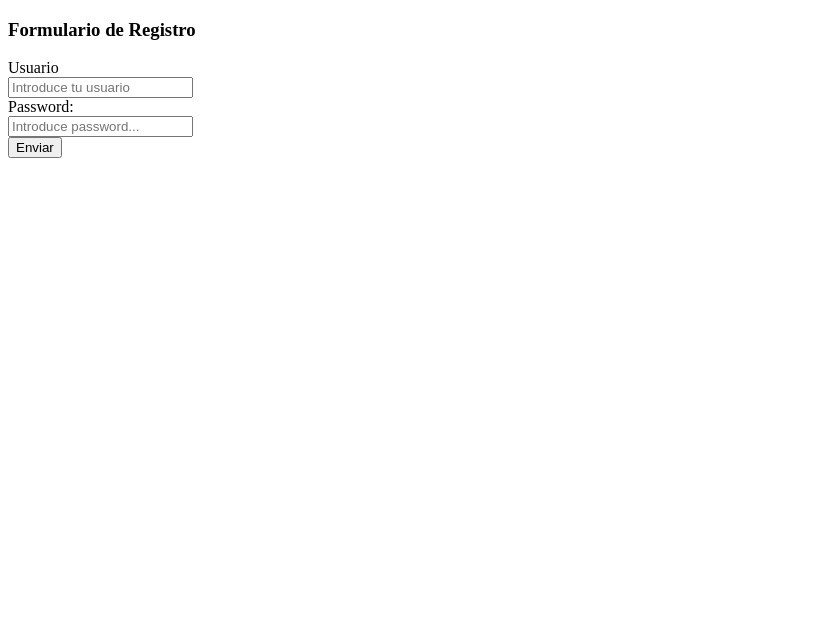
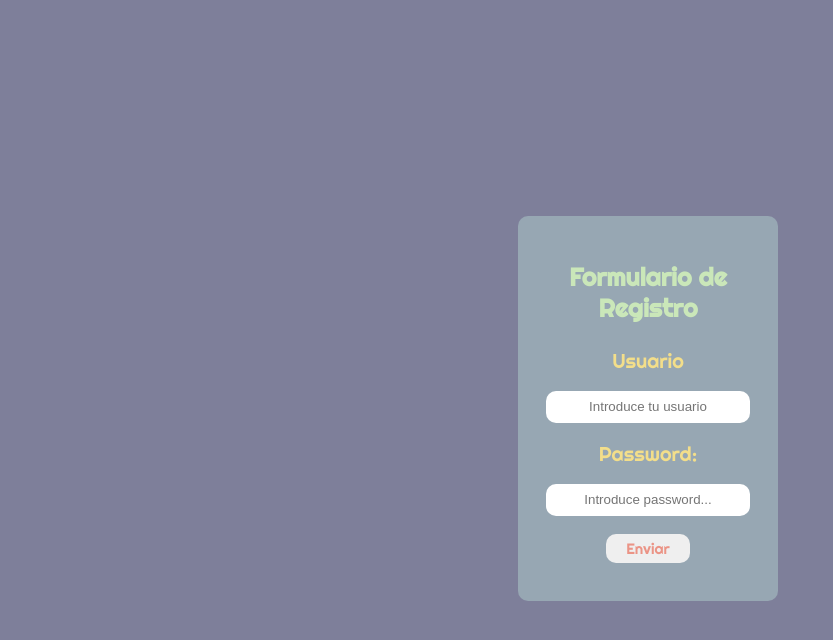
Before and after one commit to victorballadares/tallerGithub2, a plain HTML site: page index.html in a window 1280 px wide. Shown: the whole page, without its empty margins (0-833 px from the left). Drawn offline with Linux system fonts and the light colour scheme.

Commit message:
css_elements_sergio

```diff
--- a/css/style.css
+++ b/css/style.css
@@ -0,0 +1,58 @@
+body {
+  width: 100%;
+  height: 100vh;
+  background-color: #7e7f9a;
+  display: flex;
+  justify-content: center;
+}
+#form1 {
+  width: 260px;
+  display: flex;
+  justify-content: center;
+  flex-flow: column;
+  margin: auto;
+  text-align: center;
+  background-color: #97a7b3;
+  align-items: center;
+  border-radius: 10px;
+  padding: 20px 0px;
+}
+
+.title {
+  font-size: 25px;
+  font-family: "Righteous", cursive;
+  color: #cae7b9;
+}
+.username,
+.passname {
+  font-size: 20px;
+  font-family: "Righteous", cursive;
+  color: #f3de8a;
+}
+
+.user,
+.pass {
+  text-align: center;
+  border: transparent;
+  border-radius: 10px;
+  width: 200px;
+  height: 30px;
+}
+.enviarForm1 {
+  border: transparent;
+  border-radius: 10px;
+  padding: 5px 20px;
+  font-size: 15px;
+  font-family: "Righteous", cursive;
+  color: #eb9486;
+}
+
+.enviarForm1:hover {
+  background-color: #eb9486;
+  border: transparent;
+  border-radius: 10px;
+  padding: 5px 20px;
+  font-size: 15px;
+  font-family: "Righteous", cursive;
+  color: white;
+}
--- a/index.html
+++ b/index.html
@@ -1,19 +1,32 @@
 <!DOCTYPE html>
 <html lang="en">
-<head>
-    <meta charset="UTF-8">
-    <meta http-equiv="X-UA-Compatible" content="IE=edge">
-    <meta name="viewport" content="width=device-width, initial-scale=1.0">
+  <head>
+    <meta charset="UTF-8" />
+    <meta http-equiv="X-UA-Compatible" content="IE=edge" />
+    <meta name="viewport" content="width=device-width, initial-scale=1.0" />
     <title>Document</title>
-</head>
-<body>
-    <form id ="form1">
-        <h3 class="title">Formulario de Registro</h3>
-        <label for="user" class="username">Usuario</label><br>
-        <input  class="user" name="user" placeholder="Introduce tu usuario"><br>
-        <label for="pass" class="passname">Password:</label><br>
-        <input type="password" class="pass" name="pass" placeholder="Introduce password..."><br>
-        <input type="submit" value="Enviar" class="enviarForm1"><br>
+    <style>
+      @import url("https://fonts.googleapis.com/css2?family=Balsamiq+Sans&family=Bebas+Neue&family=Dancing+Script&family=Lobster&family=Oswald:wght@500&family=Poppins:wght@500&family=Righteous&display=swap");
+    </style>
+    <link rel="stylesheet" href="./css/style.css" />
+  </head>
+  <body>
+    <form id="form1">
+      <h3 class="title">Formulario de Registro</h3>
+      <label for="user" class="username">Usuario</label><br />
+      <input
+        class="user"
+        name="user"
+        placeholder="Introduce tu usuario"
+      /><br />
+      <label for="pass" class="passname">Password:</label><br />
+      <input
+        type="password"
+        class="pass"
+        name="pass"
+        placeholder="Introduce password..."
+      /><br />
+      <input type="submit" value="Enviar" class="enviarForm1" /><br />
     </form>
-</body>
+  </body>
 </html>
```
